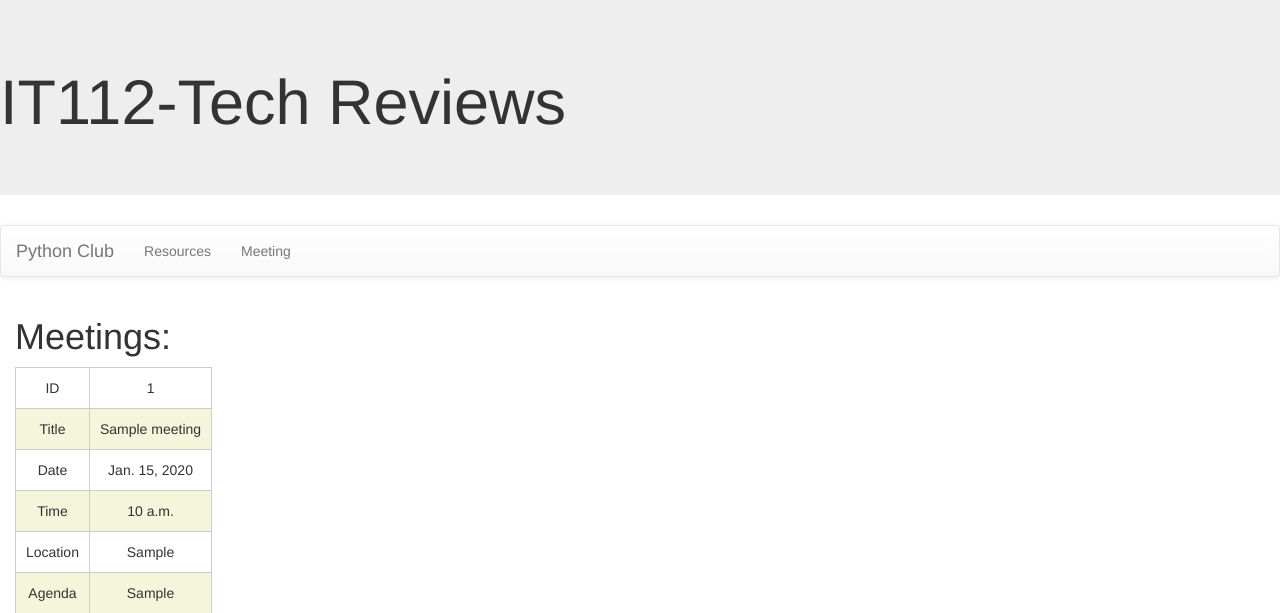
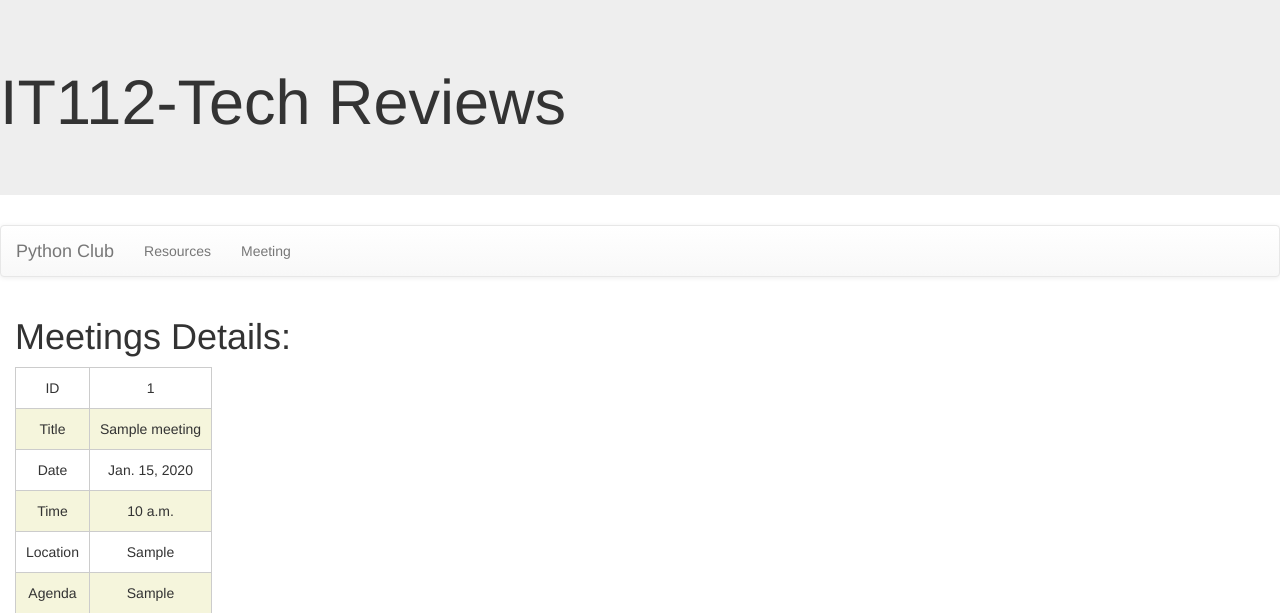
Before and after one commit to SEA-Hank/PythonClub, a Django app: page /club/meetingDetail/1 in a window 1280 px wide. Shown: the top 613 px of the page. Run offline with Django 3.2, Linux system fonts and the light colour scheme; tables that the repository leaves empty hold one stand-in row (values such as "Sample post"); some libraries are stand-ins or nearby versions.

Commit message:
meeting & details

```diff
--- a/Club/templates/club/Meeting.html
+++ b/Club/templates/club/Meeting.html
@@ -1,5 +1,5 @@
 {% extends 'base.html' %} {% block content %}
-<h1>Meetings:</h1>
+<h1>Meetings :</h1>
 <table class="met-table">
   <tr>
     <td>ID</td>
@@ -7,7 +7,7 @@
   </tr>
   {% for met in Meetings %}
   <tr class="{% cycle 'met-bgcolor' '' %}">
-    <td></td>
+    <td>{{met.id}}</td>
     <td>
       <a href="{% url 'meetingDetails' id=met.id %}">{{ met.title }}</a>
     </td>
--- a/Club/templates/club/meetingDetails.html
+++ b/Club/templates/club/meetingDetails.html
@@ -1,5 +1,5 @@
 {% extends 'base.html' %} {% block content %}
-<h1>Meetings:</h1>
+<h1>Meetings Details:</h1>
 <table class="met-table">
   <tr>
     <td>ID</td>
```
